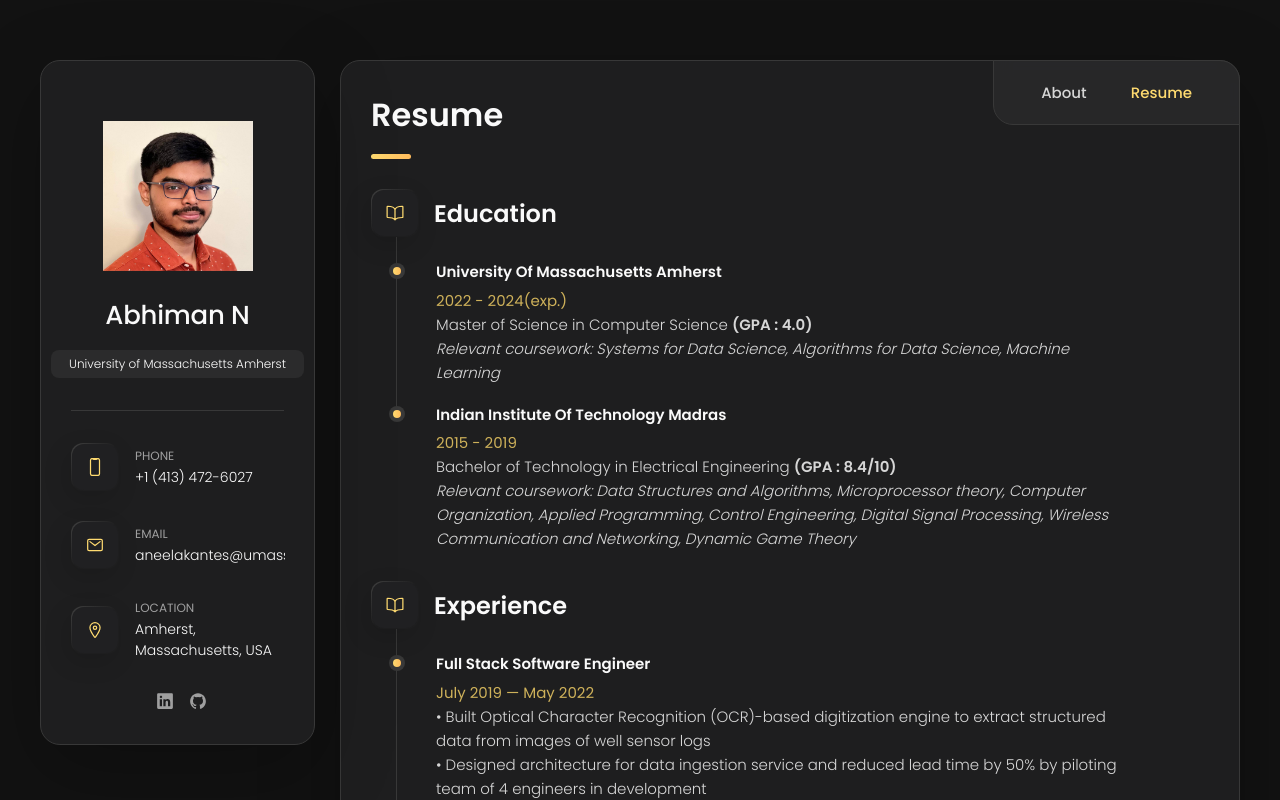
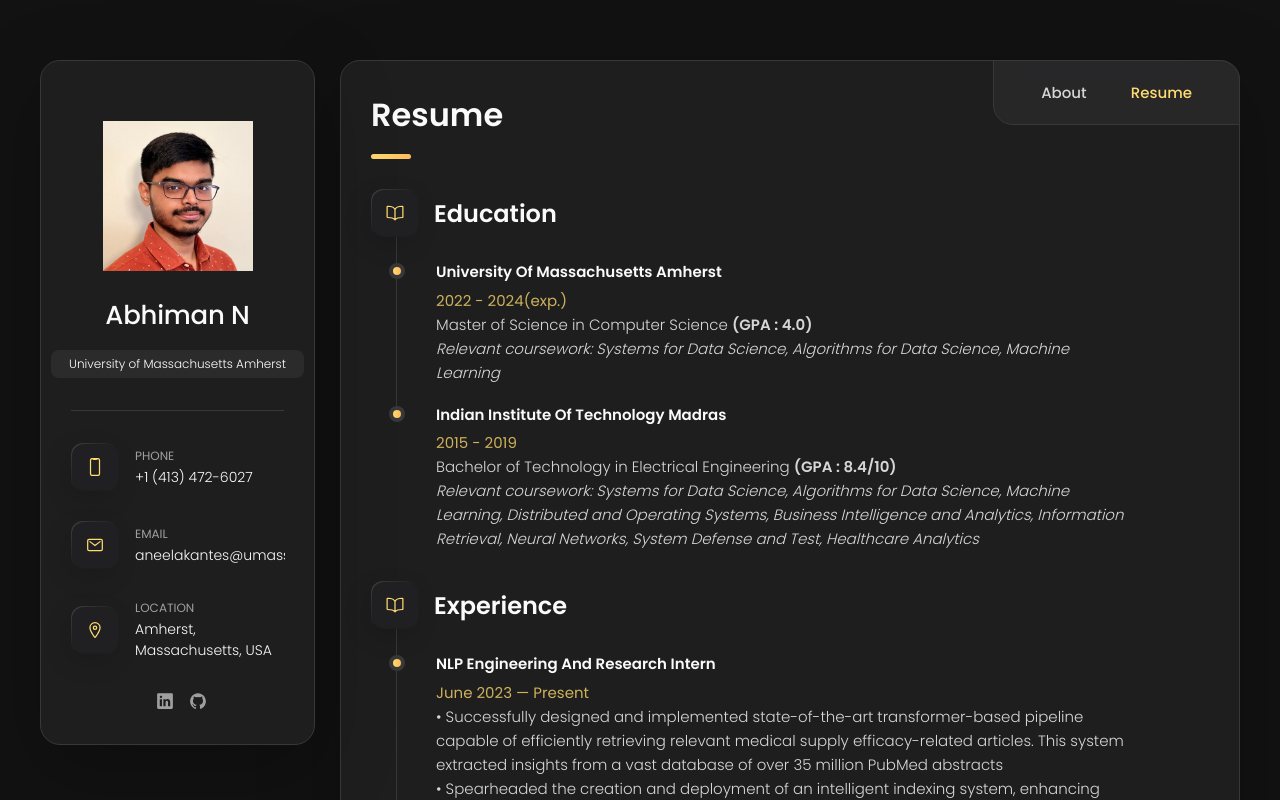
Before and after one commit to abhiman23897/abhiman23897.github.io, a plain HTML site: page index.html in a window 1280 px wide. Both pictures are taken after a click on the button "Resume". Shown: the top 800 px of the page. Drawn offline with nearby package versions, Linux system fonts and the light colour scheme.

Commit message:
Update index.html

```diff
--- a/index.html
+++ b/index.html
@@ -558,9 +558,8 @@
 
               <p class="timeline-text">
                 Bachelor of Technology in Electrical Engineering <b>(GPA : 8.4/10)</b><br>
-                <i>Relevant coursework: Data Structures and Algorithms, Microprocessor theory, Computer Organization,
-                Applied Programming, Control Engineering, Digital Signal Processing, Wireless Communication and Networking,
-                Dynamic Game Theory</i>
+                <i>Relevant coursework: Systems for Data Science, Algorithms for Data Science, Machine Learning, Distributed and Operating Systems, Business
+                Intelligence and Analytics, Information Retrieval, Neural Networks, System Defense and Test, Healthcare Analytics</i>
               </p>
 
             </li>
@@ -594,6 +593,21 @@
           </div>
 
           <ol class="timeline-list">
+
+            <li class="timeline-item">
+
+              <h4 class="h4 timeline-item-title">NLP Engineering and Research Intern</h4>
+
+              <span>June 2023 — Present</span>
+
+              <p class="timeline-text">
+                • Successfully designed and implemented state-of-the-art transformer-based pipeline capable of efficiently retrieving relevant medical supply efficacy-related articles. This system extracted insights from a vast database of over 35 million PubMed abstracts<br>
+                • Spearheaded the creation and deployment of an intelligent indexing system, enhancing accessibility and usability for end-users<br>
+                • Leveraged Python and data engineering skills to ensure efficient information retrieval<br>
+                • Conducting extensive research on employing Natural Language Processing (NLP) techniques to address "why" inquiries related to tabular data.
+              </p>
+
+            </li>
 
             <li class="timeline-item">
 
```
